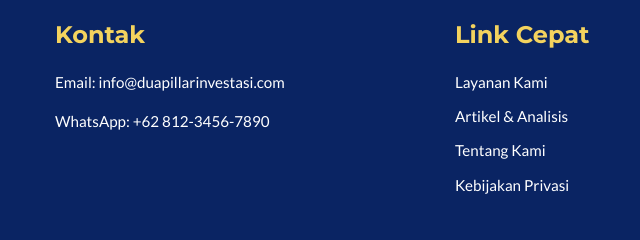
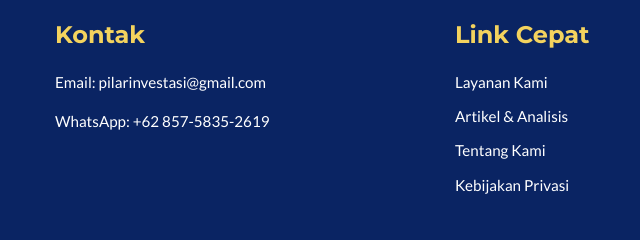
Before and after one commit to ShiroKaname/dua.pillar.investasi, a plain HTML site: page index.html in a window 1280 px wide. Shown: the part 3510-3750 px from the top of the page, 405-1045 px from the left. Drawn offline with Linux system fonts and the light colour scheme.

Commit message:
Modify footer social links and contact details
Updated social media links and contact information.

```diff
--- a/index.html
+++ b/index.html
@@ -188,14 +188,14 @@
                     <h3>Dua Pillar Investasi</h3>
                     <p>Fondasi ganda untuk pertumbuhan aset Anda. Mitra terpercaya dalam perjalanan menuju kebebasan finansial.</p>
                     <div class="social-links">
-                        <a href="https://instagram.com/"><i class="fab fa-instagram"></i></a>
+                        <a href="https://www.instagram.com/2pilarinvestasi"><i class="fab fa-instagram"></i></a>
                         <a href="https://tiktok.com/@2pilarinvestasi"><i class="fab fa-tiktok"></i></a>
                     </div>
                 </div>
                 <div class="footer-section">
                     <h3>Kontak</h3>
-                    <p>Email: info@duapillarinvestasi.com</p>
-                    <p>WhatsApp: +62 812-3456-7890</p>
+                    <p>Email: pilarinvestasi@gmail.com</p>
+                    <p>WhatsApp: +62 857-5835-2619</p>
                 </div>
                 <div class="footer-section">
                     <h3>Link Cepat</h3>
```
